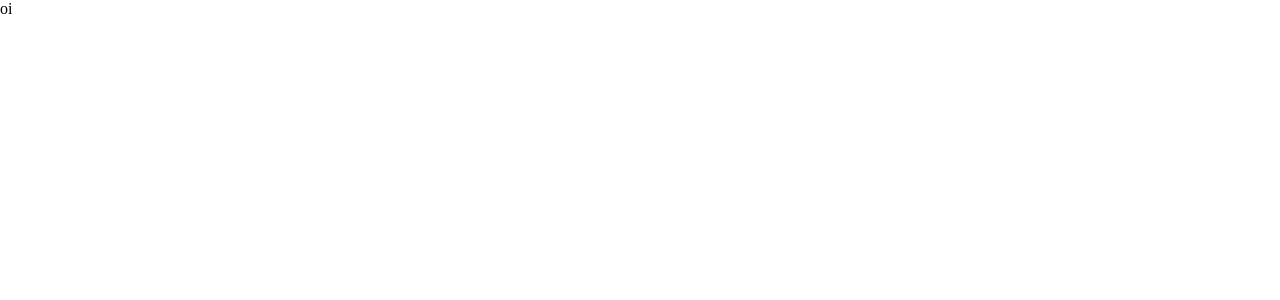
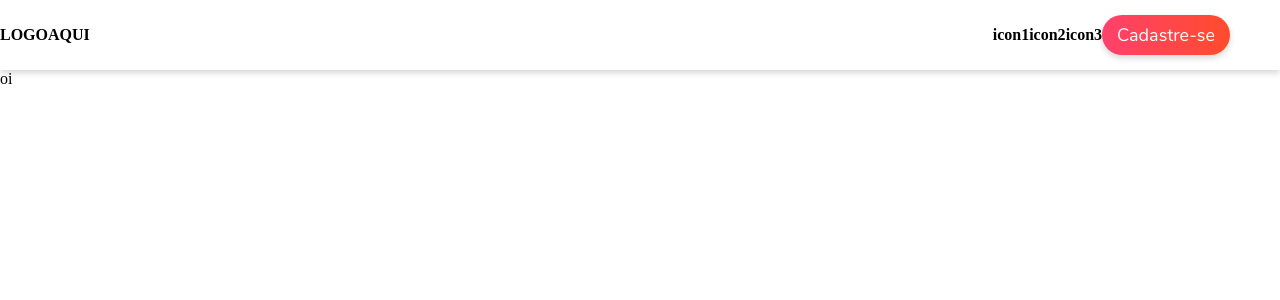
Before and after one commit to uaumateus/Ecommerce, a React (Create React App) app: page / in a window 1280 px wide. Shown: the top 300 px of the page. Built offline with nearby package versions, Linux system fonts and the light colour scheme.

Commit message:
Começando a navbar

```diff
--- a/src/App.js
+++ b/src/App.js
@@ -1,11 +1,14 @@
 import React from 'react';
 import { Switch, Route } from 'react-router-dom';
+
+import Navbar from './components/Navbar';
 
 import Home from './pages/Home';
 
 function App() {
   return (
     <div>
+      <Navbar />
       <Switch>
         <Route path="/" exact component={Home}/>
       </Switch>
--- a/src/components/Navbar/index.js
+++ b/src/components/Navbar/index.js
@@ -0,0 +1,18 @@
+import React from 'react';
+import './style.css';
+
+const Navbar = () => {
+    return(
+        <header className="navbar">
+            <h4>LOGOAQUI</h4>
+            <div className="optionsNavbar">
+                <h4>icon1</h4>
+                <h4>icon2</h4>
+                <h4>icon3</h4>
+                <button className="buttonPrimary">Cadastre-se</button>
+            </div>
+        </header>
+    )
+}
+
+export default Navbar;
--- a/src/components/Navbar/style.css
+++ b/src/components/Navbar/style.css
@@ -0,0 +1,17 @@
+.navbar{
+    background-color: var(--textLight);
+    height: 70px;
+    width: 100vw;
+    box-shadow: 0px 3px 6px #00000029;
+    display: grid;
+    grid-template-columns: 300px auto;
+    align-items: center;
+}
+
+.navbar .optionsNavbar{
+    display: flex;
+    flex-direction: row;
+    justify-self: right;
+    align-items: center;
+    padding-right: 50px;
+}
--- a/src/styles/global.css
+++ b/src/styles/global.css
@@ -3,18 +3,32 @@
     --secundary: #FF416C;
     --textDark: #000000;
     --textLight: #FFFFFF;
-  }
+}
 
-  body {
+body {
     margin: 0;
     padding: 0;
     -webkit-font-smoothing: antialiased;
     -moz-osx-font-smoothing: grayscale;
     min-height: 100vh;
-    overflow-x: hidden;
-  }
+}
 
-  html {
+html {
     background: var(--textLight);
     background-size: cover;
-  }
+}
+
+.buttonPrimary{
+    background: transparent linear-gradient(90deg, #FF416C 0%, #FF4B2B 100%) 0% 0% no-repeat padding-box;
+    border: none;
+    border-radius: 50px;
+    box-shadow: 0px 3px 6px #00000029;
+    padding: 0 15px 0 15px;
+    align-items: center;
+    height: 40px;
+    color: var(--textLight);
+    font-family: FontRegular;
+    font-size: 18px;
+    outline: none;
+    cursor: pointer;
+}
```
